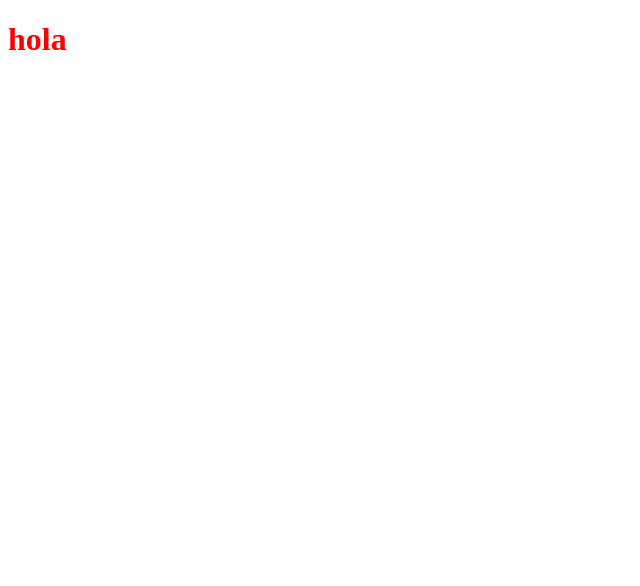
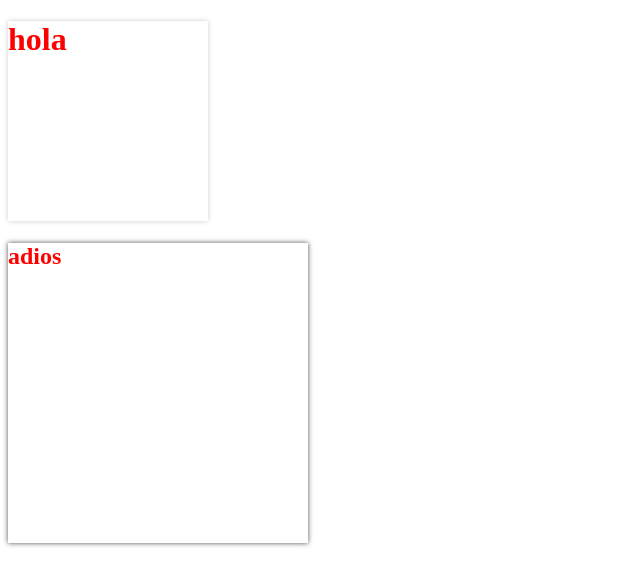
Before and after one commit to robertram/Robert, a plain HTML site: page index.html in a window 1280 px wide. Shown: the whole page, without its empty margins (0-640 px from the left). Drawn offline with Linux system fonts and the light colour scheme.

Commit message:
probando sass

```diff
--- a/index.html
+++ b/index.html
@@ -1,9 +1,13 @@
 <!DOCTYPE html PUBLIC "-//W3C//DTD HTML 4.01//EN" "http://www.w3.org/TR/html4/strict.dtd">
 <html>
+
 <head>
   <link href="css/style.css" rel="stylesheet" />
 </head>
+
 <body>
-<h1>hola</h1>
+  <h1>hola</h1>
+  <h2>adios</h2>
 </body>
+
 </html>
--- a/sass/style.scss
+++ b/sass/style.scss
@@ -1,5 +1,22 @@
-$color: #ff00ff;
+$color: #ffff00;
+
+@mixin dropShadow($opacidad) {
+  box-shadow: 0px 0px 5px 0px rgba(0, 0, 0, $opacidad);
+  color: red;
+}
 
 h1 {
-color: $color;
+  color: $color;
+  @include dropShadow(0.2);
+  width: 200px;
+  height: 200px;
+  display: block;
 }
+
+h2 {
+  color: $color;
+  @include dropShadow(0.7);
+  width: 300px;
+  height: 300px;
+  display: block;
+}
```
Also changed, not shown: css/style.css, 1 other file.
